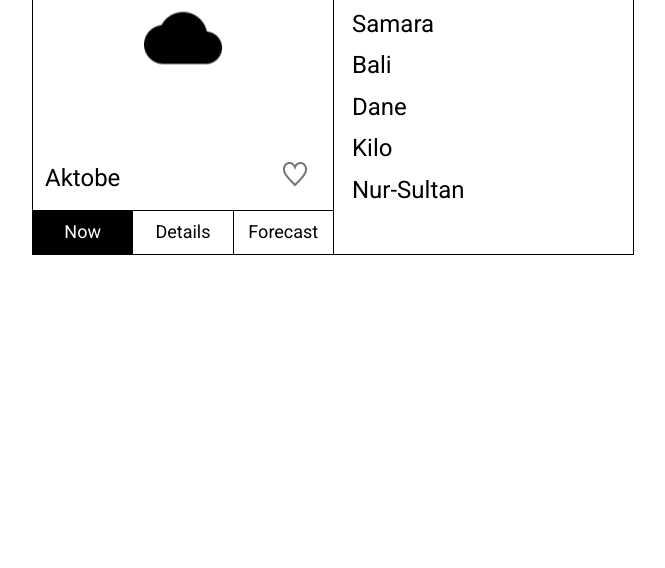
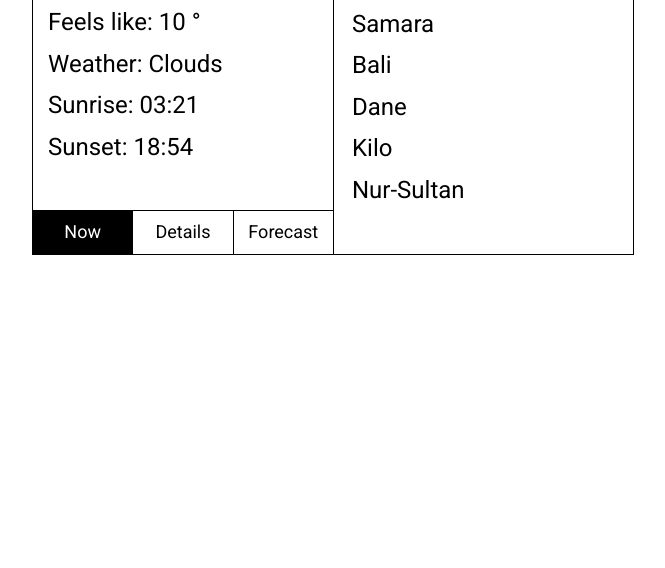
Before and after one commit to pechavvp/FEM_weather, a plain HTML site: page index.html in a window 1280 px wide. Shown: the part 232-800 px from the top of the page, without its empty margins (307-972 px from the left). Drawn offline with Linux system fonts and the light colour scheme.

Commit message:
second tab done

```diff
--- a/index.html
+++ b/index.html
@@ -21,12 +21,29 @@
         </div>
         <div class="output_block">
             <div class="weather_block">
-                <div class="weather_block_show">
+                <!-- <div class="weather_block_now">
                     <p class="weather_block_show_degree">14&deg;</p>
                     <p class="weather_block_show_city">Aktobe</p>
                     <img class="weather_block_show_icon" src="img/weather-icon.png" alt="weather">
                     <img class="weather_block_show_like" src="img/like-icon.png" alt="like">
+                </div> -->
+
+                <div class="weather_block_details">
+
+                    <div class="weather_block_details_wrap">
+                        <p class="weather_block_details_title_text">Aktobe</p>
+                        <div class="weather_block_details_list">
+                            <ul class="weather_block_details_list_items">
+                                <li class="weather_block_details_list_item">Temperature: 14 &deg;</li>
+                                <li class="weather_block_details_list_item">Feels like: 10 &deg;</li>
+                                <li class="weather_block_details_list_item">Weather: Clouds</li>
+                                <li class="weather_block_details_list_item">Sunrise: 03:21</li>
+                                <li class="weather_block_details_list_item">Sunset: 18:54</li>
+                            </ul>
+                        </div>
+                    </div>
                 </div>
+
                 <div class="weather_block_menu">
                     <ul class="weather_block_menu_list">
                         <li class="weather_block_menu_item menu_now menu_active">Now</li>
--- a/styles.css
+++ b/styles.css
@@ -47,9 +47,32 @@ main {
     width: 300px;
 }
 
-.weather_block_show {
+.weather_block_now {
     height: 345px;
     position: relative;
+}
+
+.weather_block_details {
+    height: 345px;
+    font-size: 24px;
+}
+
+.weather_block_details_wrap {
+    padding: 33px 0 0 15px;
+}
+
+.weather_block_details_title_text {
+    margin: 0;
+}
+
+.weather_block_details_list_items {
+    list-style: none;
+    padding: 0;
+    margin: 42px 0 0 0;
+}
+
+.weather_block_details_list_item {
+    margin-bottom: 14px;
 }
 
 .weather_block_show_degree {
```
